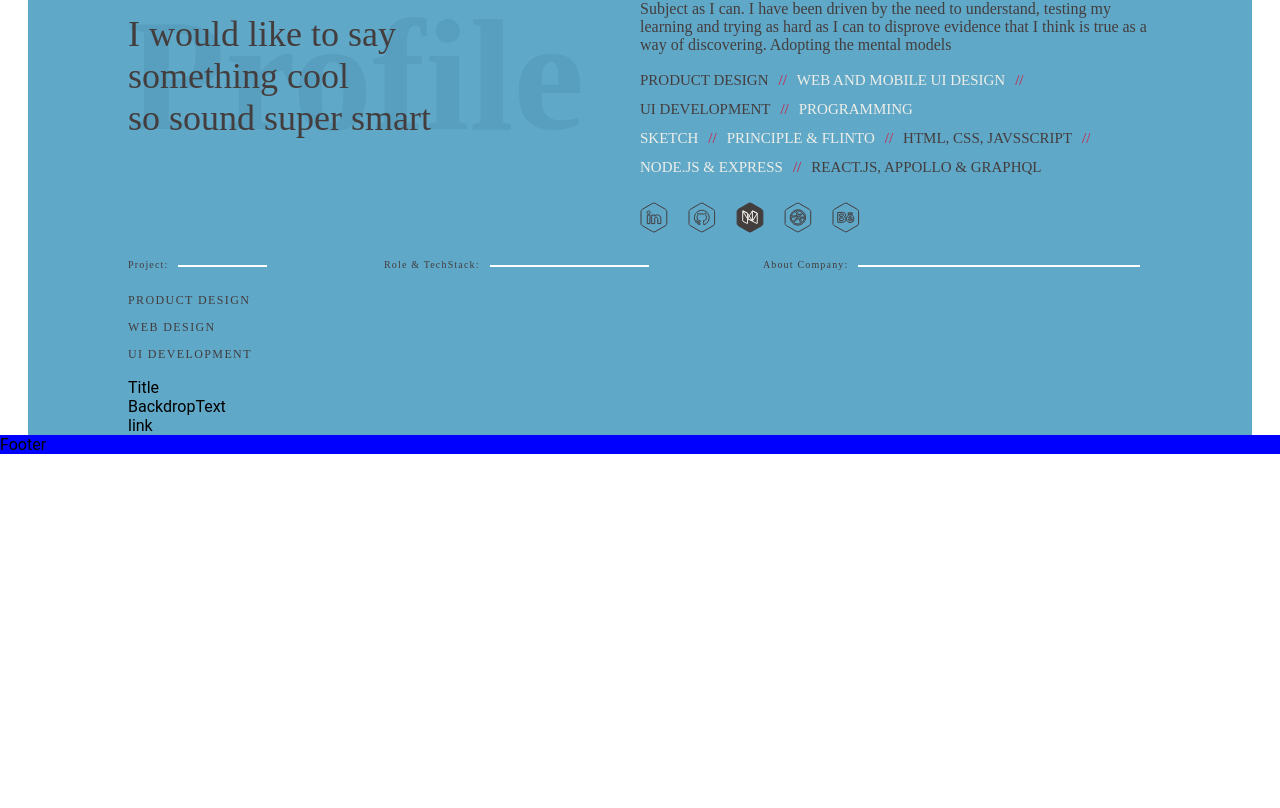
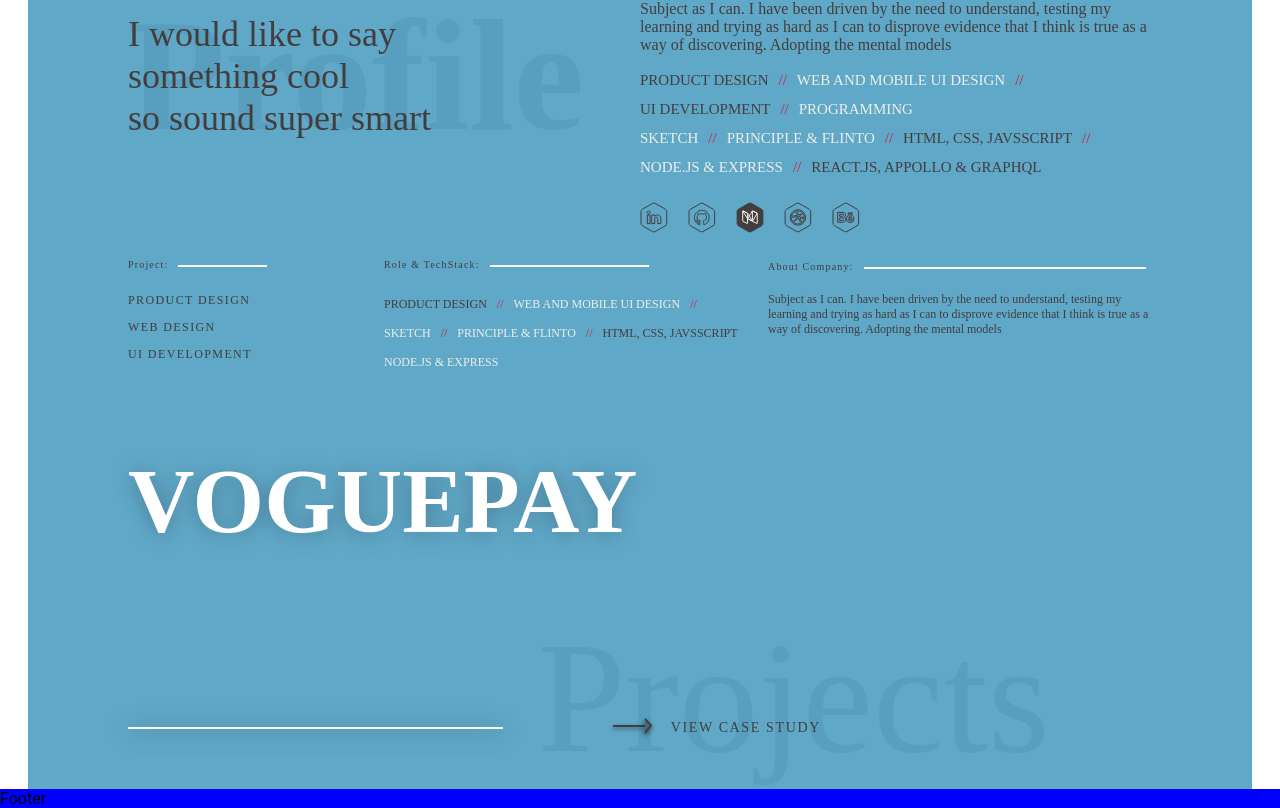
Before and after one commit to gideonflash/portfolio, a React (Create React App) app: page / in a window 1280 px wide. Shown: the part 798-1606 px from the top of the page. Before the commit the page ends 1252 px from the top, so only its background shows below. Built offline with nearby package versions, Linux system fonts and the light colour scheme; what webfontloader would draw is missing.

Commit message:
Section three structure

```diff
--- /dev/null
+++ b/src/containers/SectionThree/images/Arrow.js
@@ -0,0 +1,146 @@
+import React, { Component } from "react";
+
+class Arrow extends Component {
+  render() {
+    return (
+      <svg
+        width="47px"
+        height="23px"
+        viewBox="0 0 47 23"
+        version="1.1"
+        xmlns="http://www.w3.org/2000/svg"
+      >
+        <title>Arrow</title>
+        <desc>Created with Sketch.</desc>
+        <defs>
+          <rect id="path-1" x="0" y="6" width="32" height="2" />
+          <filter
+            x="-21.9%"
+            y="-250.0%"
+            width="143.8%"
+            height="800.0%"
+            filterUnits="objectBoundingBox"
+            id="filter-2"
+          >
+            <feOffset
+              dx="0"
+              dy="2"
+              in="SourceAlpha"
+              result="shadowOffsetOuter1"
+            />
+            <feGaussianBlur
+              stdDeviation="2"
+              in="shadowOffsetOuter1"
+              result="shadowBlurOuter1"
+            />
+            <feComposite
+              in="shadowBlurOuter1"
+              in2="SourceAlpha"
+              operator="out"
+              result="shadowBlurOuter1"
+            />
+            <feColorMatrix
+              values="0 0 0 0 0   0 0 0 0 0   0 0 0 0 0  0 0 0 0.5 0"
+              type="matrix"
+              in="shadowBlurOuter1"
+            />
+          </filter>
+          <polyline
+            id="path-3"
+            points="38.0100002 0 32 6.44410444 38.0100002 13.8095532"
+          />
+          <filter
+            x="-133.1%"
+            y="-43.4%"
+            width="366.2%"
+            height="215.9%"
+            filterUnits="objectBoundingBox"
+            id="filter-4"
+          >
+            <feMorphology
+              radius="1"
+              operator="dilate"
+              in="SourceAlpha"
+              result="shadowSpreadOuter1"
+            />
+            <feOffset
+              dx="0"
+              dy="2"
+              in="shadowSpreadOuter1"
+              result="shadowOffsetOuter1"
+            />
+            <feMorphology
+              radius="1"
+              operator="erode"
+              in="SourceAlpha"
+              result="shadowInner"
+            />
+            <feOffset dx="0" dy="2" in="shadowInner" result="shadowInner" />
+            <feComposite
+              in="shadowOffsetOuter1"
+              in2="shadowInner"
+              operator="out"
+              result="shadowOffsetOuter1"
+            />
+            <feGaussianBlur
+              stdDeviation="2"
+              in="shadowOffsetOuter1"
+              result="shadowBlurOuter1"
+            />
+            <feColorMatrix
+              values="0 0 0 0 0   0 0 0 0 0   0 0 0 0 0  0 0 0 0.5 0"
+              type="matrix"
+              in="shadowBlurOuter1"
+            />
+          </filter>
+        </defs>
+        <g
+          id="Page-1"
+          stroke="none"
+          stroke-width="1"
+          fill="none"
+          fill-rule="evenodd"
+        >
+          <g
+            id="MainPage-Copy"
+            transform="translate(-576.000000, -2120.000000)"
+          >
+            <g id="Arrow" transform="translate(580.000000, 2123.000000)">
+              <g id="Rectangle-2">
+                <use
+                  fill="black"
+                  fill-opacity="1"
+                  filter="url(#filter-2)"
+                  xlink:href="#path-1"
+                />
+                <use fill="#443D3D" fill-rule="evenodd" xlink:href="#path-1" />
+                <rect
+                  stroke="#443D3D"
+                  stroke-width="1"
+                  x="0.5"
+                  y="6.5"
+                  width="31"
+                  height="1"
+                />
+              </g>
+              <g
+                id="Path-7"
+                transform="translate(35.005000, 6.904777) scale(-1, 1) translate(-35.005000, -6.904777) "
+              >
+                <use
+                  fill="black"
+                  fill-opacity="1"
+                  filter="url(#filter-4)"
+                  xlink:href="#path-3"
+                />
+                <use stroke="#443D3D" stroke-width="2" xlink:href="#path-3" />
+              </g>
+            </g>
+          </g>
+        </g>
+      </svg>
+    );
+  }
+}
+
+export default Arrow;
--- a/src/containers/SectionThree/index.js
+++ b/src/containers/SectionThree/index.js
@@ -1,5 +1,7 @@
 import React, { Component } from "react";
-import styled from "styled-components";
+import styled, { css } from "styled-components";
+
+import Arrow from "./images/Arrow.svg";
 
 const Section = styled.div`
   width: 1024px;
@@ -10,7 +12,7 @@
 `;
 const ProjectContainer = styled.div`
   display: grid;
-  grid-template-columns: 25% 37% 38%;
+  grid-template-columns: 25% 37.5% 38%;
 `;
 const TileContainer = styled.div``;
 const ViewCaseStudyContianer = styled.div`
@@ -54,7 +56,7 @@
   margin-bottom: 1px;
 `;
 
-const AboutCompanyType = styled.h1`
+const AboutCompanyType = styled.h2`
   /* Project:: */
   font-family: SanFranciscoText-Bold;
   font-size: 10px;
@@ -85,7 +87,96 @@
   color: #433d3d;
   letter-spacing: 1.4px;
 `;
+const SkillsListItem = styled.li`
+  font-family: Futura-CondensedLight;
+  font-size: 12px;
+  color: #edeee8;
+  letter-spacing: 0;
+  display: inline-block;
+  margin-bottom: 10px;
+  ${props =>
+    props.dark &&
+    css`
+      color: #443d3d;
+    `} ${props =>
+      props.red &&
+      css`
+        color: #d21b3f;
+      `};
+`;
 
+const SkillsList = styled.ul`
+  list-style-type: none;
+  padding-left: 0;
+`;
+
+const Slash = styled.span`
+  display: inline-block;
+  margin-left: 10px;
+  margin-right: 10px;
+`;
+const AboutCompany = styled.p`
+  font-family: SanFranciscoText-Regular;
+  font-size: 12px;
+  color: #443d3d;
+  letter-spacing: 0;
+`;
+const ProjectTile = styled.h1`
+  /* VOGUEPAY: */
+  font-family: Futura-Bold;
+  font-size: 92px;
+  color: #ffffff;
+  letter-spacing: 0;
+  line-height: 87px;
+  text-shadow: 0 2px 22px rgba(0, 0, 0, 0.26);
+`;
+const BackdropText = styled.p`
+  /* Projects: */
+  opacity: 0.24;
+  font-family: Futura-Bold;
+  font-size: 159px;
+  color: #4183a1;
+  letter-spacing: 0;
+  margin: 0;
+  justify-self: end;
+  margin-right: 10%;
+`;
+const BackdropContainer = styled.div`
+  display: grid;
+  z-index: 1;
+  grid-row-start: 1;
+  grid-column-start: 1;
+`;
+const LinkContianer = styled.div`
+  z-index: 2;
+  grid-row-start: 1;
+  grid-column-start: 1;
+  align-self: end;
+  margin-bottom: 50px;
+`;
+
+const LinkLine = styled.span`
+  display: inline-block;
+  background-color: #ffffff;
+  width: 375px;
+  min-width: 60px;
+  height: 2px;
+  /* Line 2 Copy 6: */
+  box-shadow: 0 2px 22px rgba(0, 0, 0, 0.69);
+`;
+const ViewCaseStudyLink = styled.a`
+  font-family: SanFranciscoText-Medium;
+  font-size: 14px;
+  color: #433d3d;
+  letter-spacing: 1.63px;
+`;
+const Grid = styled.div`
+  display: grid;
+  grid-template-columns: 1fr 6% 1fr;
+  align-items: center;
+`;
+
+const Img = styled.img``;
 class SectionThree extends Component {
   render() {
     return (
@@ -115,6 +206,32 @@
               <div>
                 <RoleType>Role & TechStack:</RoleType>
                 <RoleLine />
+                <div>
+                  <SkillsList>
+                    <SkillsListItem dark>PRODUCT DESIGN</SkillsListItem>
+                    <Slash>
+                      <SkillsListItem red>//</SkillsListItem>
+                    </Slash>
+                    <SkillsListItem>WEB AND MOBILE UI DESIGN</SkillsListItem>
+                    <Slash>
+                      <SkillsListItem red>//</SkillsListItem>
+                    </Slash>
+
+                    <br />
+                    <SkillsListItem>SKETCH</SkillsListItem>
+                    <Slash>
+                      <SkillsListItem red>//</SkillsListItem>
+                    </Slash>
+                    <SkillsListItem>PRINCIPLE & FLINTO</SkillsListItem>
+                    <Slash>
+                      <SkillsListItem red>//</SkillsListItem>
+                    </Slash>
+                    <SkillsListItem dark>HTML, CSS, JAVSSCRIPT</SkillsListItem>
+                    <br />
+
+                    <SkillsListItem>NODE.JS & EXPRESS</SkillsListItem>
+                  </SkillsList>
+                </div>
               </div>
             </div>
             <div>
@@ -122,12 +239,30 @@
                 <AboutCompanyType>About Company:</AboutCompanyType>
                 <AboutCompanyLine />
               </div>
+              <div>
+                <AboutCompany>
+                  Subject as I can. I have been driven by the need to
+                  understand, testing my learning and trying as hard as I can to
+                  disprove evidence that I think is true as a way of
+                  discovering. Adopting the mental models
+                </AboutCompany>
+              </div>
             </div>
           </ProjectContainer>
-          <TileContainer>Title</TileContainer>
+          <TileContainer>
+            <ProjectTile>VOGUEPAY</ProjectTile>
+          </TileContainer>
           <ViewCaseStudyContianer>
-            <div>BackdropText</div>
-            <div>link</div>
+            <BackdropContainer>
+              <BackdropText>Projects</BackdropText>
+            </BackdropContainer>
+            <LinkContianer>
+              <Grid>
+                <LinkLine />
+                <Img src={Arrow} />
+                <ViewCaseStudyLink>VIEW CASE STUDY</ViewCaseStudyLink>
+              </Grid>
+            </LinkContianer>
           </ViewCaseStudyContianer>
         </SectionWrapper>
       </Section>
```
Also changed, not shown: src/containers/SectionThree/images/Arrow.svg (added).
